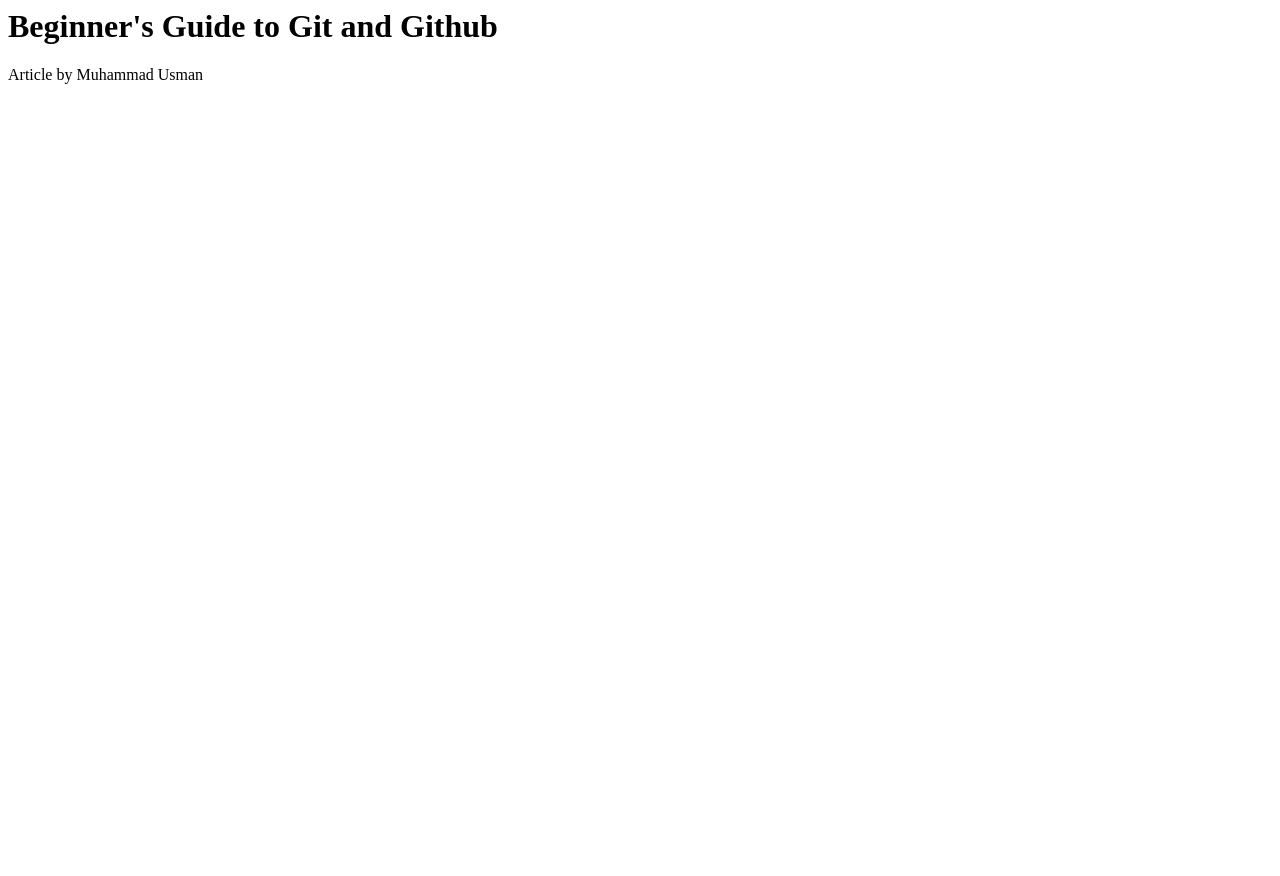
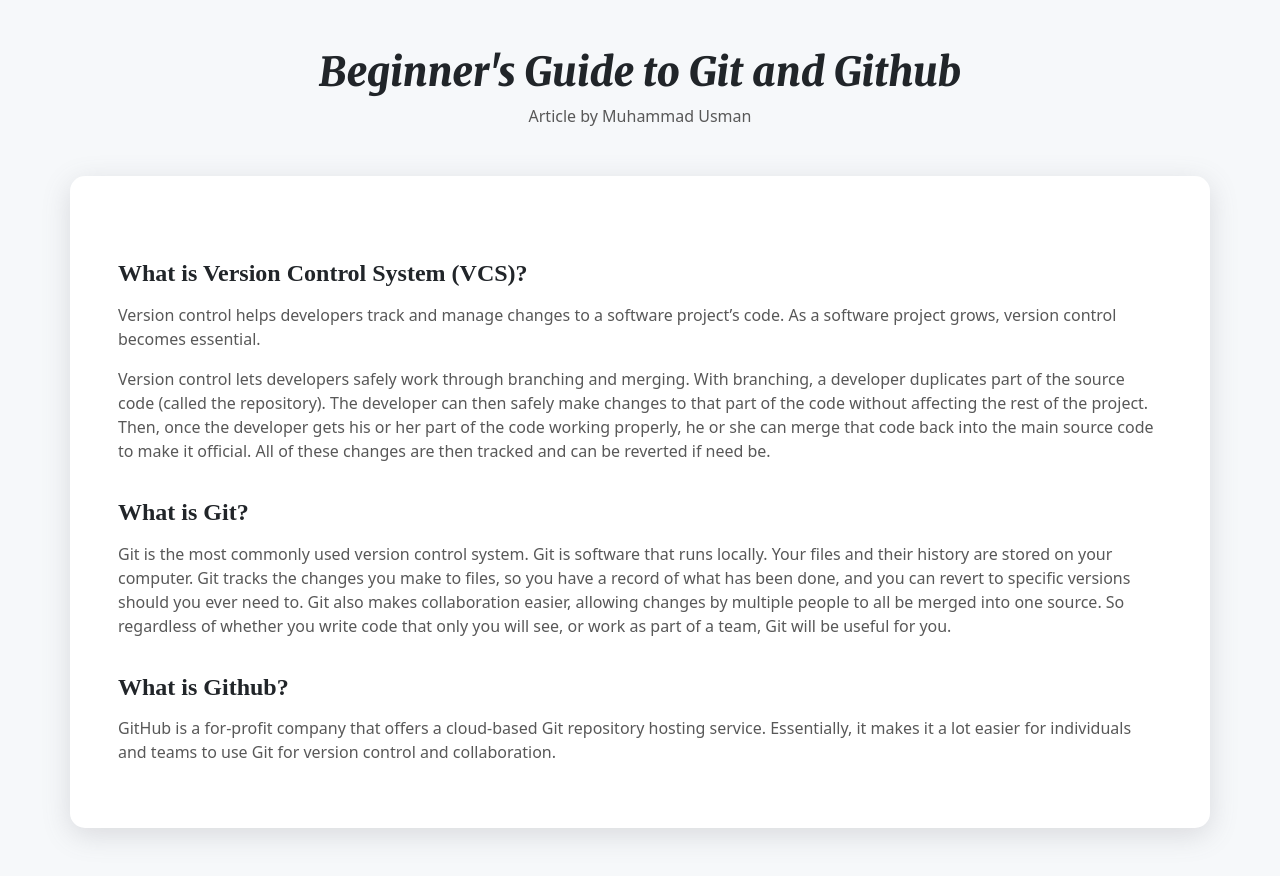
Before and after one commit to m-usmani7/git-tutorial, a plain HTML site: page index.html in a window 1280 px wide. Before the commit the page ends 800 px from the top, so only its background shows below. Drawn offline with nearby package versions, Linux system fonts and the light colour scheme; a web font is replaced by a local one.

Commit message:
Apply some styling (also use of google fonts), added details of 3 terminologies (VCS, Git, Github)

```diff
--- a/index.html
+++ b/index.html
@@ -5,11 +5,88 @@
     <meta http-equiv="X-UA-Compatible" content="IE=edge">
     <meta name="viewport" content="width=device-width, initial-scale=1.0">
     <title>Git Tutorial</title>
+    <link rel="preconnect" href="https://fonts.googleapis.com">
+    <link rel="preconnect" href="https://fonts.gstatic.com" crossorigin>
+    <link href="https://fonts.googleapis.com/css2?family=Gabriela&family=Merriweather:ital,wght@1,900&display=swap"
+        rel="stylesheet">
+    <link href="https://cdn.jsdelivr.net/npm/bootstrap@5.1.2/dist/css/bootstrap.min.css" rel="stylesheet"
+        integrity="sha384-uWxY/CJNBR+1zjPWmfnSnVxwRheevXITnMqoEIeG1LJrdI0GlVs/9cVSyPYXdcSF" crossorigin="anonymous">
+    <script src="https://cdn.jsdelivr.net/npm/bootstrap@5.1.2/dist/js/bootstrap.bundle.min.js"
+        integrity="sha384-kQtW33rZJAHjgefvhyyzcGF3C5TFyBQBA13V1RKPf4uH+bwyzQxZ6CmMZHmNBEfJ"
+        crossorigin="anonymous"></script>
+    <style>
+        * {
+            margin: 0;
+            padding: 0;
+            box-sizing: border-box;
+        }
+
+        body {
+            background-color: #F6F8FA;
+        }
+
+        h1 {
+            font-family: 'Merriweather', serif;
+        }
+
+        h4 {
+            font-family: 'Gabriela', serif;
+            margin: 35px 0 15px 0;
+            font-weight: 600;
+        }
+
+        p {
+            color: #585858;
+        }
+
+        a {
+            color: #0099FF;
+            text-decoration: none;
+        }
+
+        .container {
+            background-color: #ffffff;
+            border-radius: 15px;
+            box-shadow: rgba(100, 100, 111, 0.2) 0px 7px 29px 0px;
+        }
+    </style>
 </head>
 
 <body>
-    <h1>Beginner's Guide to Git and Github</h1>
-    <p>Article by Muhammad Usman</p>
+    <div class="my-5">
+        <h1 class="text-center">Beginner's Guide to Git and Github</h1>
+        <p class="text-center">Article by Muhammad Usman</p>
+    </div>
+    <div class="container my-5 p-5">
+        <h4>What is Version Control System (VCS)?</h4>
+        <p>Version control helps developers track and manage changes to a software project’s code. As a software project
+            grows, version control becomes essential.</p>
+        <p>
+            Version control lets developers safely work through branching and merging.
+
+            With branching, a developer duplicates part of the source code (called the repository). The developer can
+            then safely make changes to that part of the code without affecting the rest of the project.
+
+            Then, once the developer gets his or her part of the code working properly, he or she can merge that code
+            back into the main source code to make it official.
+
+            All of these changes are then tracked and can be reverted if need be.
+        </p>
+        <h4>What is Git?</h4>
+        <p>
+            Git is the most commonly used version control system. Git is software that runs locally. Your files and
+            their
+            history are stored on your computer. Git tracks the changes you make to files, so you have a
+            record of what has been done, and you can revert to specific versions should you ever need to. Git also
+            makes collaboration easier, allowing changes by multiple people to all be merged into one source.
+
+            So regardless of whether you write code that only you will see, or work as part of a team, Git will be
+            useful for you.
+        </p>
+        <h4>What is Github?</h4>
+        <p>GitHub is a for-profit company that offers a cloud-based Git repository hosting service. Essentially, it
+            makes it a lot easier for individuals and teams to use Git for version control and collaboration.</p>
+    </div>
 </body>
 
 </html>
```
